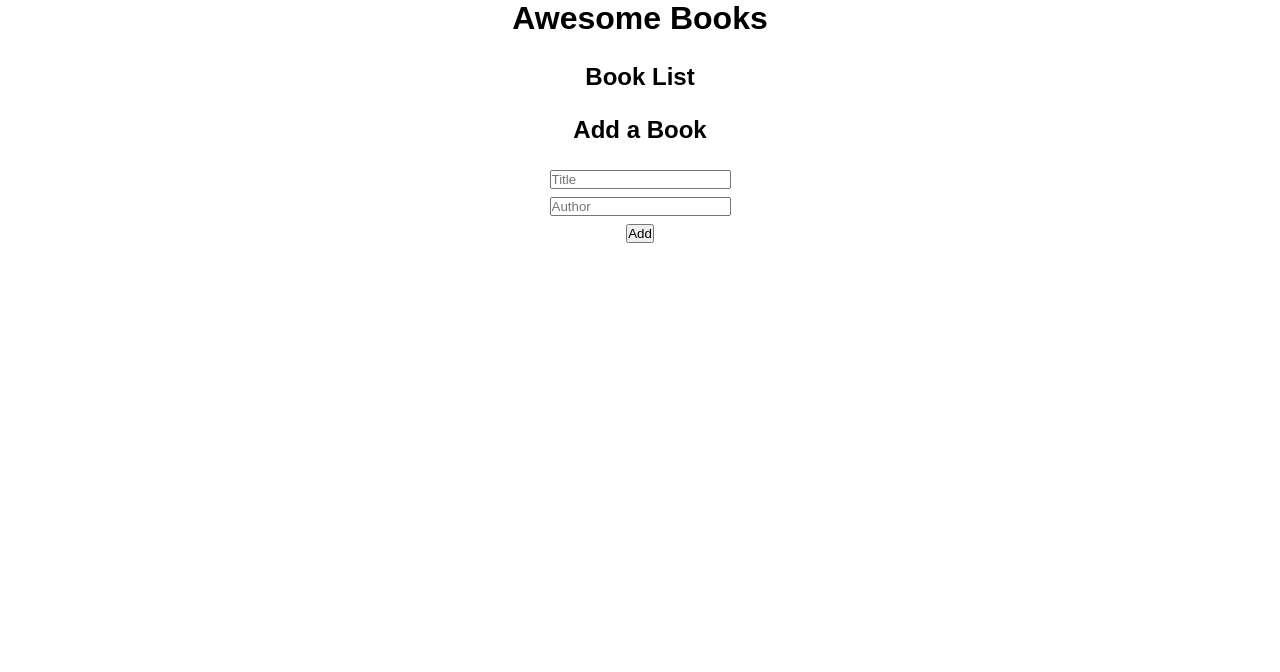
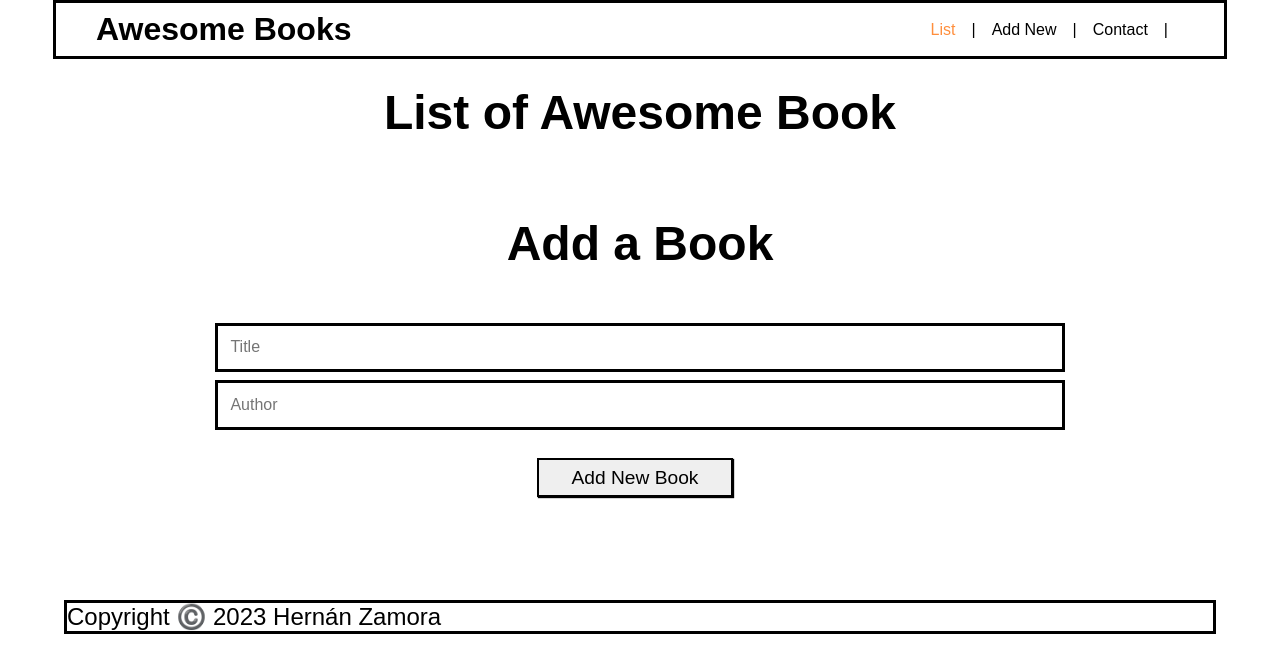
Before and after one commit to hernandanielzamora/Awesome-Books, a website: page index.html in a window 1280 px wide. Drawn offline with Linux system fonts and the light colour scheme.

Commit message:
Added styles to the page

```diff
--- a/index.html
+++ b/index.html
@@ -10,13 +10,30 @@
 </head>
 
 <body>
+
+  <!-- Header & Navbar -->
+  <header>
+    <h1 class="title">Awesome Books</h1>
+    <nav>
+      <ul>
+        <li class="nav-list"><button class="nav-btn active" type="button" id="btn-list">List</button></li>
+        <li class="nav-list">|</li>
+        <li class="nav-list"><button class="nav-btn" type="button" id="btn-add">Add New</button></li>
+        <li class="nav-list">|</li>
+        <li class="nav-list"><button class="nav-btn" type="button" id="btn-contact">Contact</button></li>
+        <li class="nav-list last-nav-list">|</li>
+      </ul>
+    </nav>
+  </header>
+
+  <!-- Date -->
+  <div class="date"></div>
+  <!-- List -->
   <main>
-    <h1 class="title">Awesome Books</h1>
     <div class="book-list-container">
-      <h2 class="subtitle">Book List</h2>
+      <h2 class="subtitle">List of Awesome Book</h2>
       <!-- Book List (JS) -->
       <div class="book-list" id="book-list"></div>
-      </div>
     </div>
   </main>
 
@@ -27,9 +44,15 @@
     <form id="add-form">
       <input type="text" required placeholder="Title" id="title">
       <input type="text" required placeholder="Author" id="author">
-      <button id="add-btn" type="submit">Add</button>
+      <button id="add-btn" type="submit">Add New Book</button>
     </form>
   </div>
+
+  <!-- Footer -->
+  <footer>
+    <div class="footer-copyright">Copyright ©️ 2023 Hernán Zamora</div>
+  </footer>
+
 
   <script src="javascript/main.js"></script>
 
--- a/javascript/main.js
+++ b/javascript/main.js
@@ -25,11 +25,8 @@ class UItask {
     const bookList = document.getElementById('book-list');
     const bookContent = document.createElement('div');
     bookContent.className = 'book';
-    bookContent.innerHTML = `<p class="book-title">${book.title}</p>
-                      <span></span>
-                      <p>by</p>
-                      <span></span>
-                      <p class="book-author">${book.author}</p>
+    bookContent.innerHTML = `<p class="book-title">"${book.title}"</p>
+                      <p class="book-author">by ${book.author}</p>
                       <button class="delete">Remove</button>`;
     bookList.appendChild(bookContent);
   }
@@ -85,6 +82,14 @@ class Storage {
 
 /* Display books */
 document.addEventListener('DOMContentLoaded', UItask.displayBooks);
+/* Avoids the empty border in the books section */
+document.addEventListener('DOMContentLoaded', () => {
+  if (bookList.innerHTML === '') {
+    bookList.classList.add('invisible');
+  } else {
+    bookList.classList = 'book-list';
+  }
+});
 
 /* Adding a book to the list */
 const bookForm = document.getElementById('add-form');
@@ -101,6 +106,8 @@ bookForm.addEventListener('submit', (e) => {
 
   /* Add book to the list (create the book in the UI) */
   UItask.addBook(book);
+  /* Enables the book section border */
+  bookList.classList = 'book-list';
 
   /* Save book in local storage */
   Storage.addBookLocalStorage(book);
@@ -109,14 +116,15 @@ bookForm.addEventListener('submit', (e) => {
   UItask.clearInputs();
 });
 
+const bookList = document.getElementById('book-list');
 /* Remove Book from the list */
-const bookList = document.getElementById('book-list');
-
 bookList.addEventListener('click', (e) => {
   /* Remove book from the list */
   UItask.deleteBook(e.target);
-
+  /* Disables the book section border */
+  if (bookList.innerHTML === '') {
+    bookList.classList.add('invisible');
+  }
   /* Remove book from the local storage */
-  Storage.removeBook(e.target.previousElementSibling.previousElementSibling
-    .previousElementSibling.previousElementSibling.previousElementSibling.textContent);
+  Storage.removeBook(e.target.previousElementSibling.previousElementSibling.textContent);
 });
--- a/styles/styles.css
+++ b/styles/styles.css
@@ -6,36 +6,120 @@
   font-family: sans-serif;
 }
 
+body {
+  display: flex;
+  flex-direction: column;
+  align-items: center;
+  overflow-y: scroll;
+}
+
+/* HEADER & NAVBAR */
+header {
+  display: flex;
+  justify-content: space-between;
+  align-items: center;
+  border: 3px solid black;
+  width: 90%;
+  padding: 0.5em;
+}
+
+ul {
+  display: flex;
+  flex-direction: row;
+}
+
+.nav-list {
+  list-style-type: none;
+  margin-left: 1em;
+}
+
+.last-nav-list {
+  padding-right: 3em;
+}
+
+.nav-btn {
+  text-decoration: none;
+  border: none;
+  background-color: transparent;
+  cursor: pointer;
+  font-size: 1em;
+}
+
+.nav-btn:hover {
+  color: #ff8e3c;
+}
+
+.active {
+  color: #ff8e3c;
+}
+
 /* Books */
-
 .title {
   text-align: center;
+  padding-left: 1em;
 }
 
 .subtitle {
   text-align: center;
-  margin-top: 2%;
-  margin-bottom: 2%;
+  margin-top: 5%;
+  margin-bottom: 5%;
+  font-size: 3em;
+}
+
+.book-list {
+  width: 90vw;
+  border: 3px solid black;
+}
+
+.invisible {
+  display: none;
+}
+
+.book-list div:nth-child(odd) {
+  background-color: #94a1b2;
+}
+
+.border {
+  border: 3px solid black;
 }
 
 .book {
   display: flex;
-  justify-content: center;
+  justify-content: space-evenly;
+  height: 3em;
 }
 
 .book-title {
   font-size: 1em;
 }
 
-span {
-  margin-left: 10px;
+.book-author {
+  margin-left: -40%;
+}
+
+.book p {
+  margin-top: 1em;
+  font-weight: 700;
+  width: 50%;
 }
 
 .delete {
-  margin-left: 10%;
+  border: 2px solid black;
+  box-shadow: 1px 1px 1px black;
+  margin: auto 10px auto 0;
+  height: 35px;
+  font-size: 1em;
+}
+
+.delete:hover {
+  transform: scale(1.1);
 }
 
 /* Add Form */
+.form-container {
+  width: 80vw;
+}
+
 
 #add-form {
   display: flex;
@@ -45,3 +129,37 @@ span {
   width: 100%;
   gap: 0.5em;
 }
+
+input {
+  border: 3px solid black;
+  padding: 0.8em;
+  width: 80%;
+  font-size: 1em;
+}
+
+#add-btn {
+  border: 2px solid black;
+  box-shadow: 1px 1px 1px black;
+  margin: auto 10px auto 0;
+  height: 35px;
+  width: 10em;
+  font-size: 1.2em;
+  text-align: center;
+  margin-bottom: 10%;
+  margin-top: 2%;
+}
+
+#add-btn:hover {
+  transform: scale(1.1);
+}
+
+/* Footer */
+footer {
+  width: 90%;
+  bottom: 0px;
+}
+
+.footer-copyright {
+  border: 3px solid black;
+  font-size: 1.5em;
+}
```
